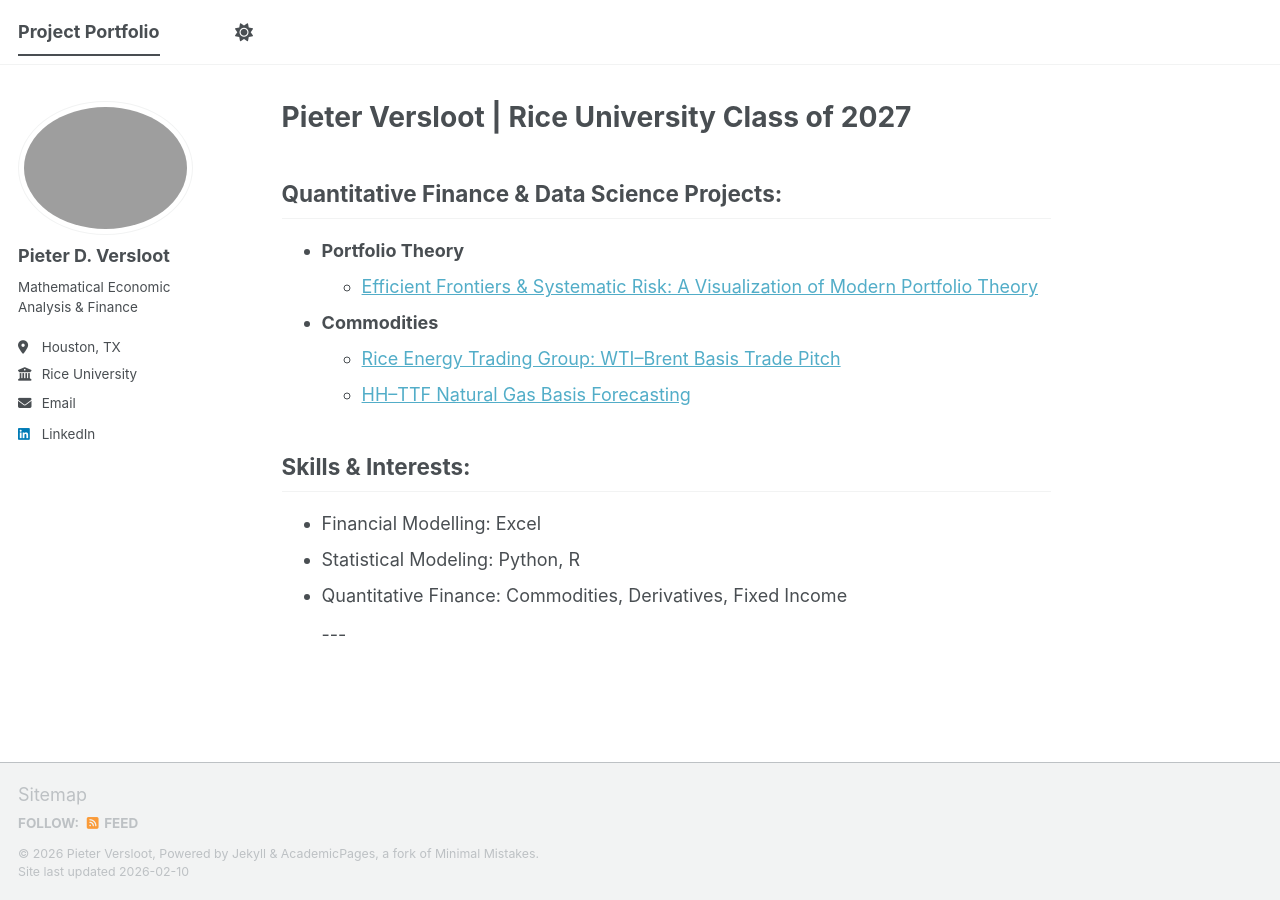
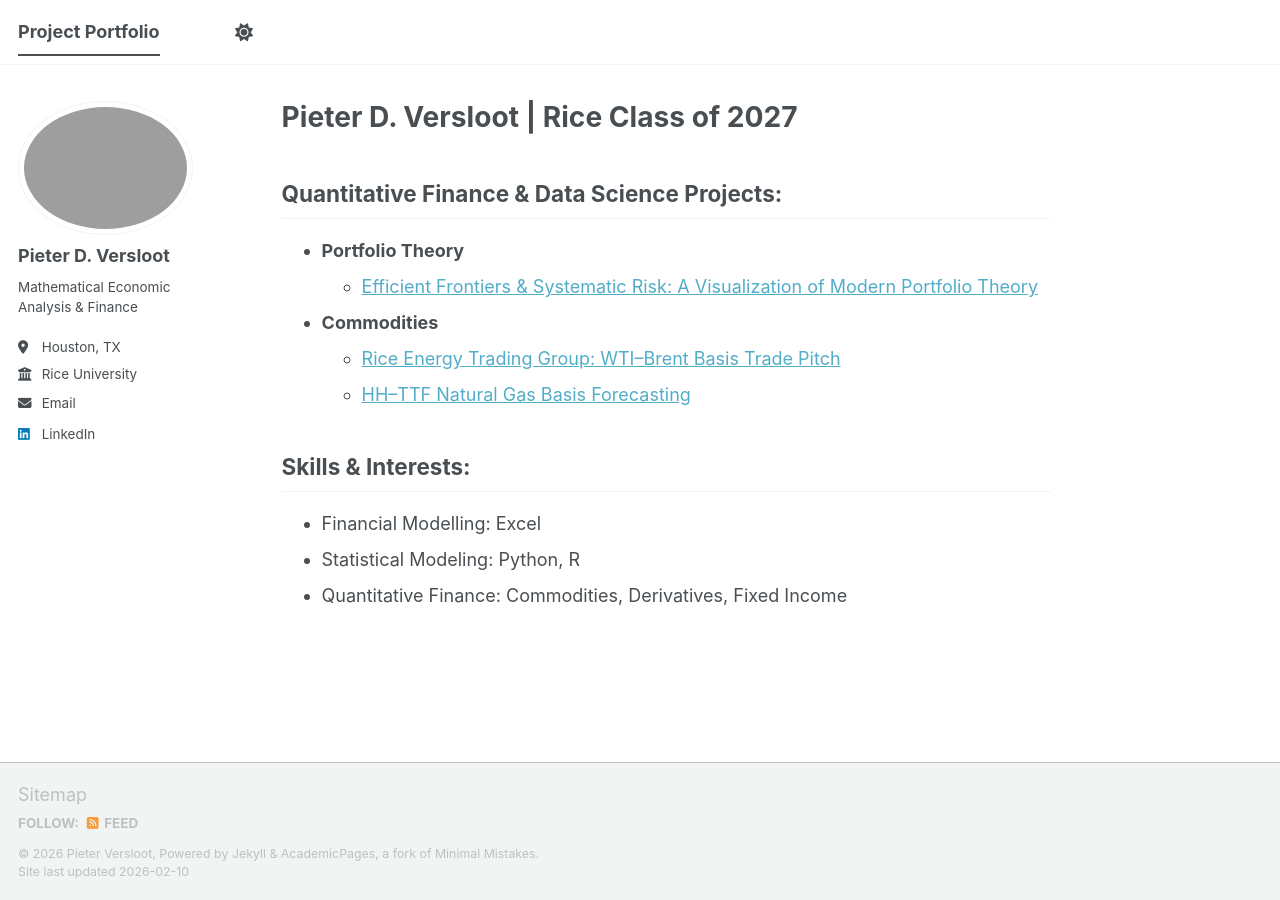
Before and after one commit to pieter-portfolio/pieter-portfolio.github.io, a Jekyll site: the page built from index.md, in a window 1280 px wide. Built offline with Jekyll 4.4.1, drawn with Linux system fonts in a browser that asks for light colours; a script bundle is joined from its source files by our own code; library files that are not in the unit come from our copies.

Commit message:
Update index.md

```diff
--- a/index.md
+++ b/index.md
@@ -2,8 +2,7 @@
 layout: single
 author_profile: true
 ---
-<h1>Pieter Versloot | Rice University Class of 2027</h1>
-
+<h1>Pieter D. Versloot | Rice Class of 2027</h1>
 <h2>Quantitative Finance & Data Science Projects:</h2>
 
 - <b>Portfolio Theory</b>
@@ -20,7 +19,6 @@ author_profile: true
 
 <div class="projects-grid">
 
----
 <style>
 .projects-grid{
   display:grid;
```
